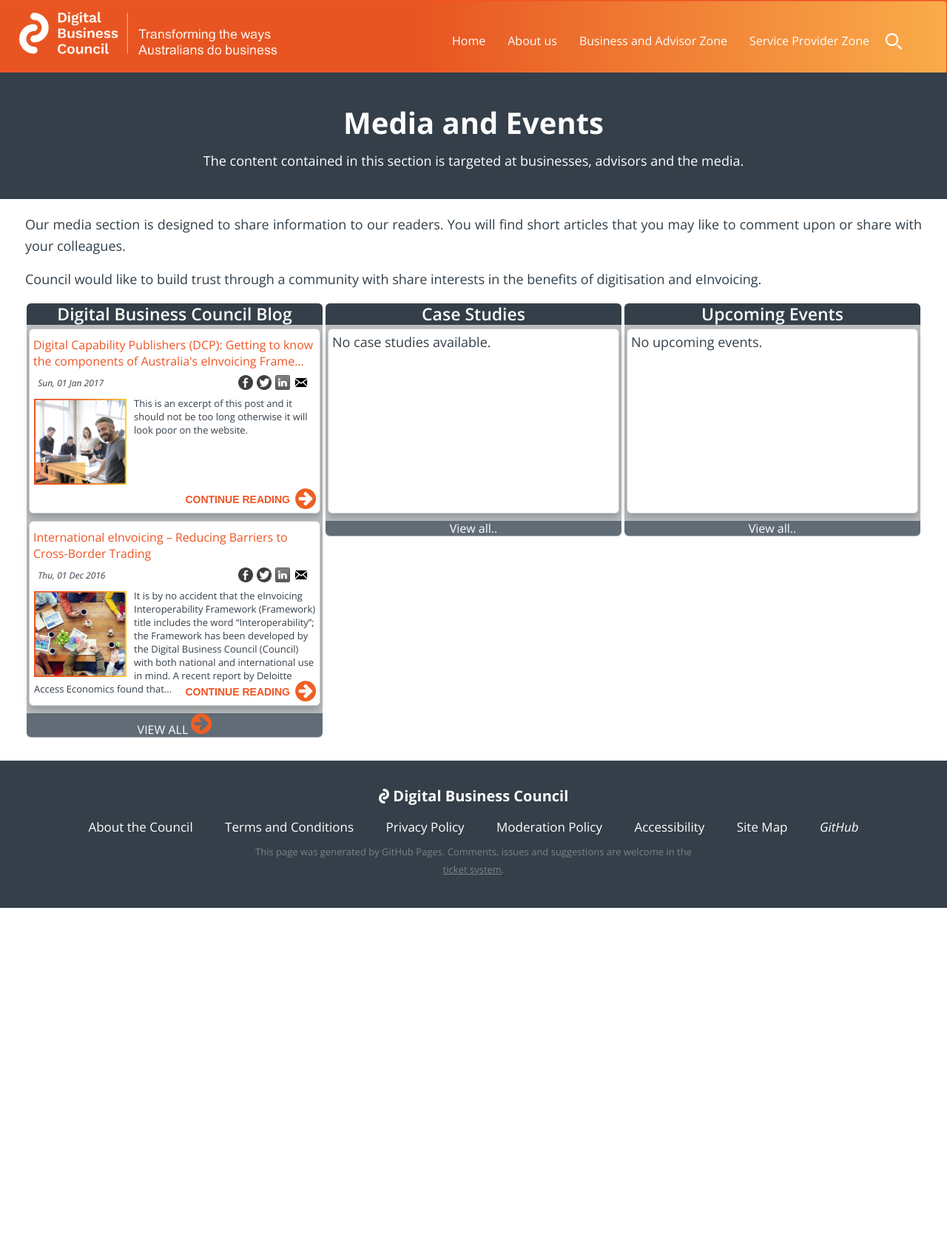
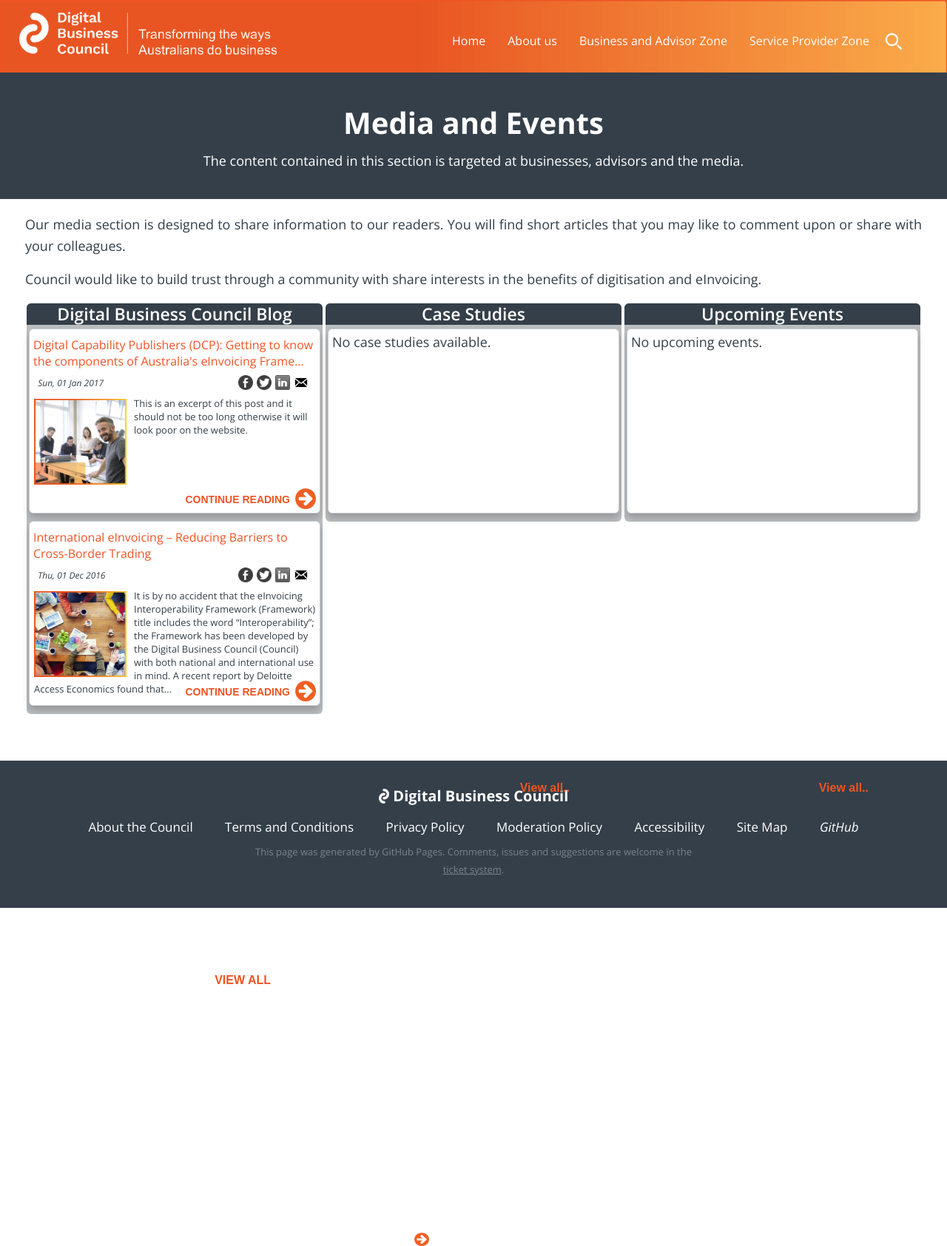
Before and after one commit to Digital-Business-Council/Digital-Business-Council.github.io, a Jekyll site: the page built from pages/business-zone/blogs/media-jump-page.md, in a window 1280 px wide. Shown: the whole page at 74% size. Built offline with Jekyll 4.4.1, drawn with Linux system fonts in a browser that asks for light colours; before the commit the page ends 1227 px from its top, so only the background shows below that.

Commit message:
Update _common.scss

```diff
--- a/_sass/_common.scss
+++ b/_sass/_common.scss
@@ -227,15 +227,36 @@
 		background-color: $dbc-secondary-1;
 
 		a{
+			position: absolute;
+			font-family: 'Arial Bold', 'Arial';
+   			font-weight: 700;
+    			font-style: normal;
+    			color: $dbc-primary;
+			text-align: left;
+        		line-height: normal;
+            		border-width: 0px;
+			top:352px;
+			right:70px;
+			z-index:6;
       			display: block;
-      			color: white;
       			font-size: 16px;
-			line-height:20px;
       			text-decoration: none;
+
       			&:hover{
-        			color: $dbc-primary;
+        			color: $dbc-secondary;
       			}
   		}
+		img {
+            		position: absolute;
+		 	width: 20px;
+    		 	height: 18px;
+		 	top:350px;
+		 	left:270px;
+            		display: block;
+            		line-height: normal;
+            		border-width: 0px;
+		  	z-index:6;
+		}
 	}
 }
 
```
